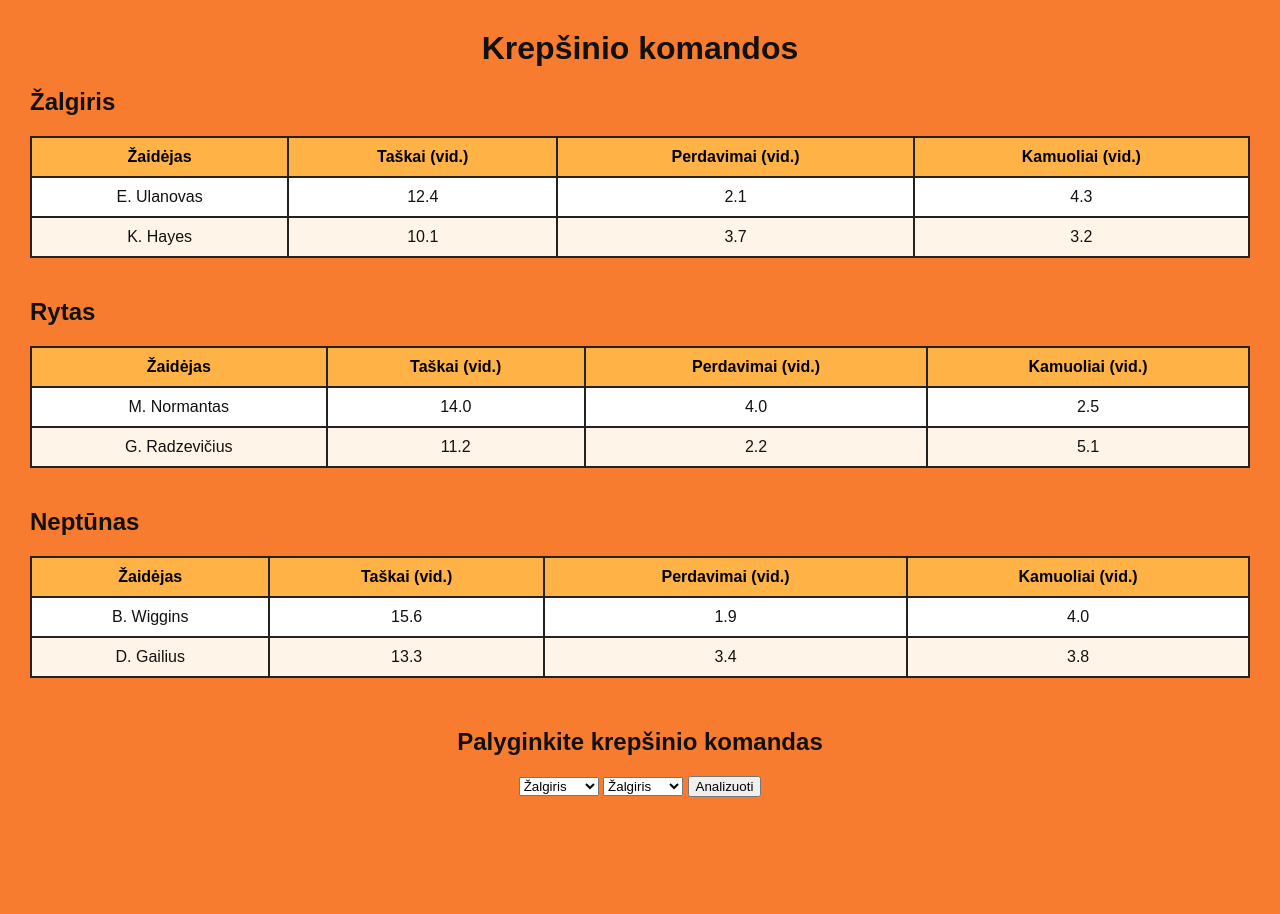
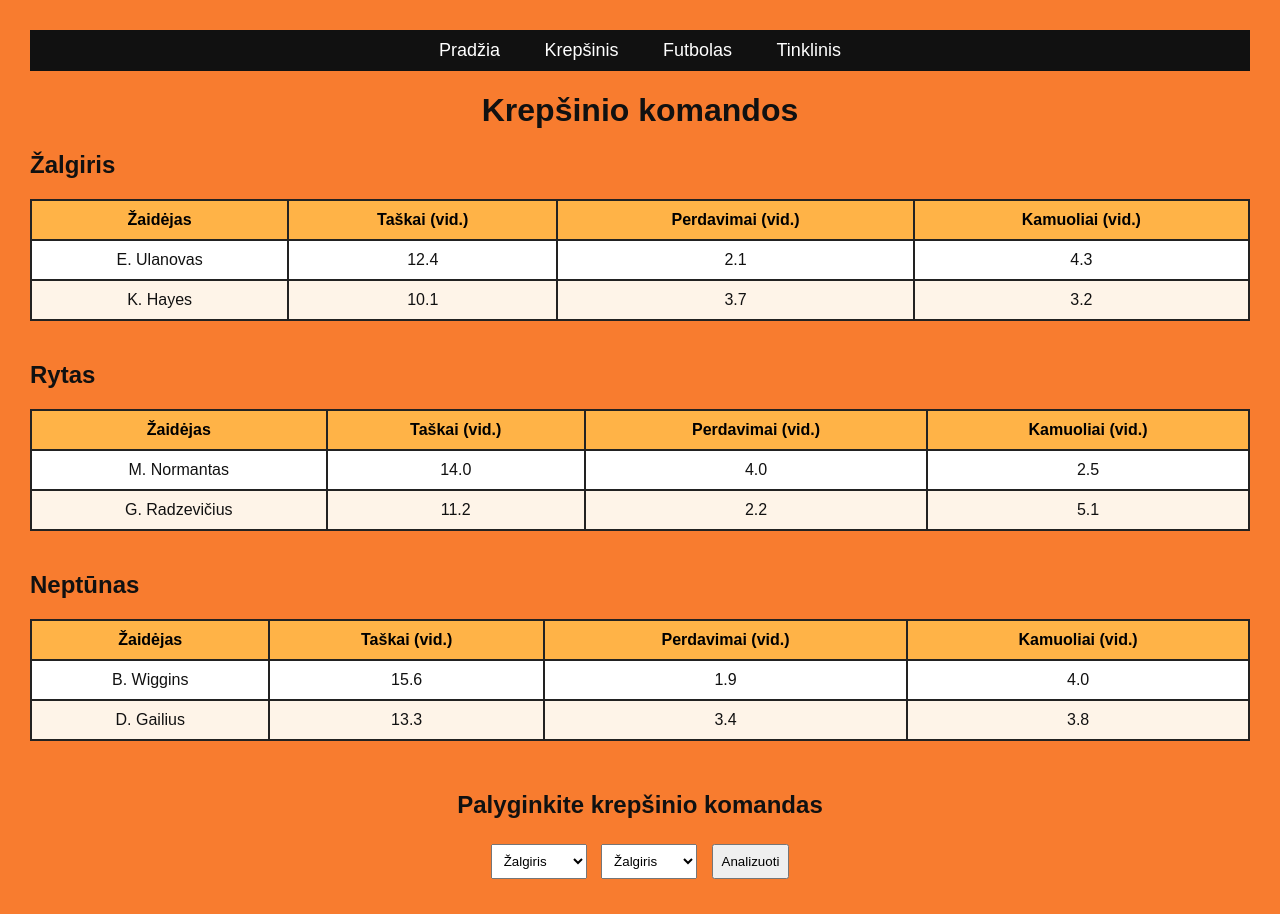
Before and after one commit to Pliusminus2002/sports-analyzer, a Flask app: page /basketball in a window 1280 px wide. Before the commit the page ends 797 px from the top, so only its background shows below. Run offline with Flask 3, Linux system fonts and the light colour scheme.

Commit message:
Update basketball.html

```diff
--- a/app/templates/basketball.html
+++ b/app/templates/basketball.html
@@ -10,8 +10,31 @@
             background-color: #f87c2f;
             color: #111;
         }
+        nav {
+            background-color: #111;
+            padding: 10px 0;
+            text-align: center;
+        }
+        nav ul {
+            list-style: none;
+            padding: 0;
+            margin: 0;
+        }
+        nav ul li {
+            display: inline-block;
+            margin: 0 20px;
+        }
+        nav ul li a {
+            color: white;
+            text-decoration: none;
+            font-size: 18px;
+            transition: color 0.3s, transform 0.3s;
+        }
+        nav ul li a:hover {
+            color: #ffb347;
+            transform: scale(1.1);
+        }
         h1 {
-            color: #111;
             text-align: center;
         }
         .team {
@@ -39,6 +62,10 @@
             margin-top: 50px;
             text-align: center;
         }
+        select, button {
+            padding: 8px;
+            margin: 5px;
+        }
         .result {
             margin-top: 20px;
             font-size: 20px;
@@ -48,6 +75,16 @@
     </style>
 </head>
 <body>
+
+<nav>
+    <ul>
+        <li><a href="/">Pradžia</a></li>
+        <li><a href="/basketball">Krepšinis</a></li>
+        <li><a href="/football">Futbolas</a></li>
+        <li><a href="/volleyball">Tinklinis</a></li>
+    </ul>
+</nav>
+
 <h1>Krepšinio komandos</h1>
 
 {% for team in teams %}
@@ -76,7 +113,6 @@
     </div>
 {% endfor %}
 
-    <!-- ANALIZATORIAUS FORMA ČIA -->
 <form method="POST">
     <h2>Palyginkite krepšinio komandas</h2>
     <select name="team1">
@@ -90,6 +126,7 @@
         {% endfor %}
     </select>
     <button type="submit">Analizuoti</button>
+
     {% if result %}
     <p class="result">{{ result }}</p>
     {% endif %}
```
Lines whose indentation alone changed are shown as unchanged.
